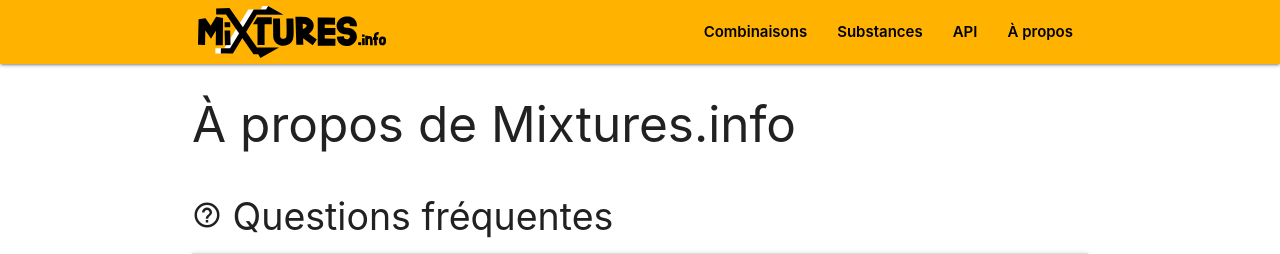
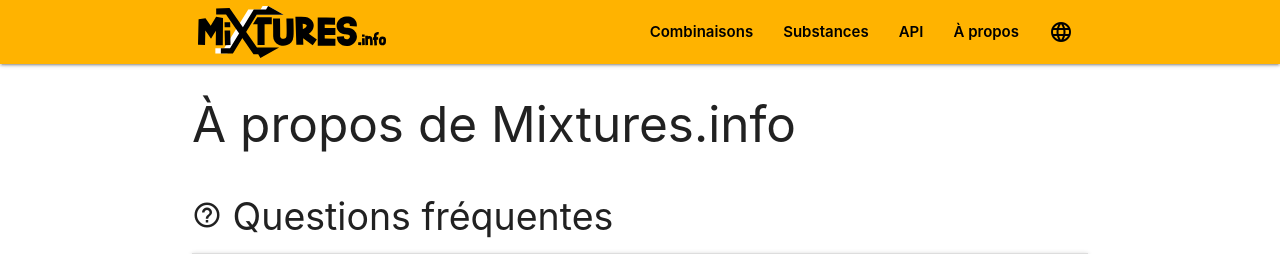
Before and after one commit to x-yzt/mixtures, a Django app: page /fr/about/ in a window 1280 px wide. Shown: the top 254 px of the page. Run offline with Django 3.2, Linux system fonts and the light colour scheme; parts of the project's set-up code (start-up, migrations or seed data) failed here and were passed over; some libraries are stand-ins or nearby versions.

Commit message:
language selector on website

```diff
--- a/mixtures/settings.py
+++ b/mixtures/settings.py
@@ -141,6 +141,8 @@ USE_TZ = True
 
 LOCALE_PATHS = (os.path.join(BASE_DIR, "locale"),)
 
+LANGUAGE_COOKIE_NAME = 'language'
+
 
 # Static files
 
--- a/mixtures/urls.py
+++ b/mixtures/urls.py
@@ -16,6 +16,8 @@ urlpatterns = i18n_patterns(
     path('admin/', admin.site.urls),
 )
 urlpatterns += (
+    # The following is needed for the setlang view
+    path('', include('django.conf.urls.i18n')),
     path('robots.txt', template('mixtures/robots.txt',
          content_type='text/plain')),
     path('sitemap.xml', sitemap_view, {'sitemaps': SITEMAPS},
--- /dev/null
+++ b/static/mixtures/js/language_selector.js
@@ -0,0 +1,18 @@
+document.addEventListener('DOMContentLoaded', event => {
+    const selector = document.getElementById('lang-selector');
+    const dropdown = document.getElementById('lang-dropdown');
+    const form = document.getElementById('lang-form');
+    const select = form.querySelector('[name="language"]');
+
+    M.Dropdown.init(selector, {
+        alignment: 'right',
+        coverTrigger: false
+    });
+
+    dropdown.querySelectorAll('a').forEach(option => {
+        option.addEventListener('click', event => {
+            select.value = event.target.getAttribute('data-value');
+            form.submit();
+        });
+    });
+});
--- a/templates/mixtures/base.html
+++ b/templates/mixtures/base.html
@@ -1,8 +1,11 @@
 {% load static %}
+{% load i18n %}
 {% load strings %}
 
+{% get_current_language as current_language %}
+
 <!DOCTYPE html>
-<html lang="fr">
+<html lang="{{ current_language }}">
   <head>
     <title>{% block title %}Mixtures.info{% endblock %}</title>
     <meta charset="utf-8">
@@ -49,6 +52,7 @@
                   <li><a href="{% url 'docs' %}">API</a></li>
                   <li><a href="{% url 'about' %}">À propos</a></li>
                 {% endblock %}
+                <li>{% include 'mixtures/language_selector.html' %}</li>
               </ul>
             </div>
           </nav>
@@ -134,6 +138,7 @@
 
     {% block scripts %}
       <script src="{% static 'mixtures/js/materialize.min.js' %}"></script>
+      <script src="{% static 'mixtures/js/language_selector.js' %}"></script>
       <script>M.AutoInit();</script>
     {% endblock %}
   </body>
--- /dev/null
+++ b/templates/mixtures/language_selector.html
@@ -0,0 +1,23 @@
+{% load i18n %}
+
+{% get_available_languages as languages %}
+{% get_current_language as current_language %}
+
+<form id="lang-form" class="browser-default" action="{% url 'set_language' %}" method="post" hidden>
+  {% csrf_token %}
+  <select name="language">
+    {% for lang in languages %}
+      <option {% if lang == current_language %}selected{% endif %} value="{{ lang.0 }}"></option>
+    {% endfor %}
+  </select>
+</form>
+
+<a id="lang-selector" class="dropdown-trigger" href="#" data-target="lang-dropdown">
+  <i class="material-icons">language</i>
+</a>
+
+<ul id="lang-dropdown" class="dropdown-content">
+  {% for lang in languages %}
+    <li><a href="#" data-value="{{ lang.0 }}">{{ lang.1 }}</a></li>
+  {% endfor %}
+</ul>
```
